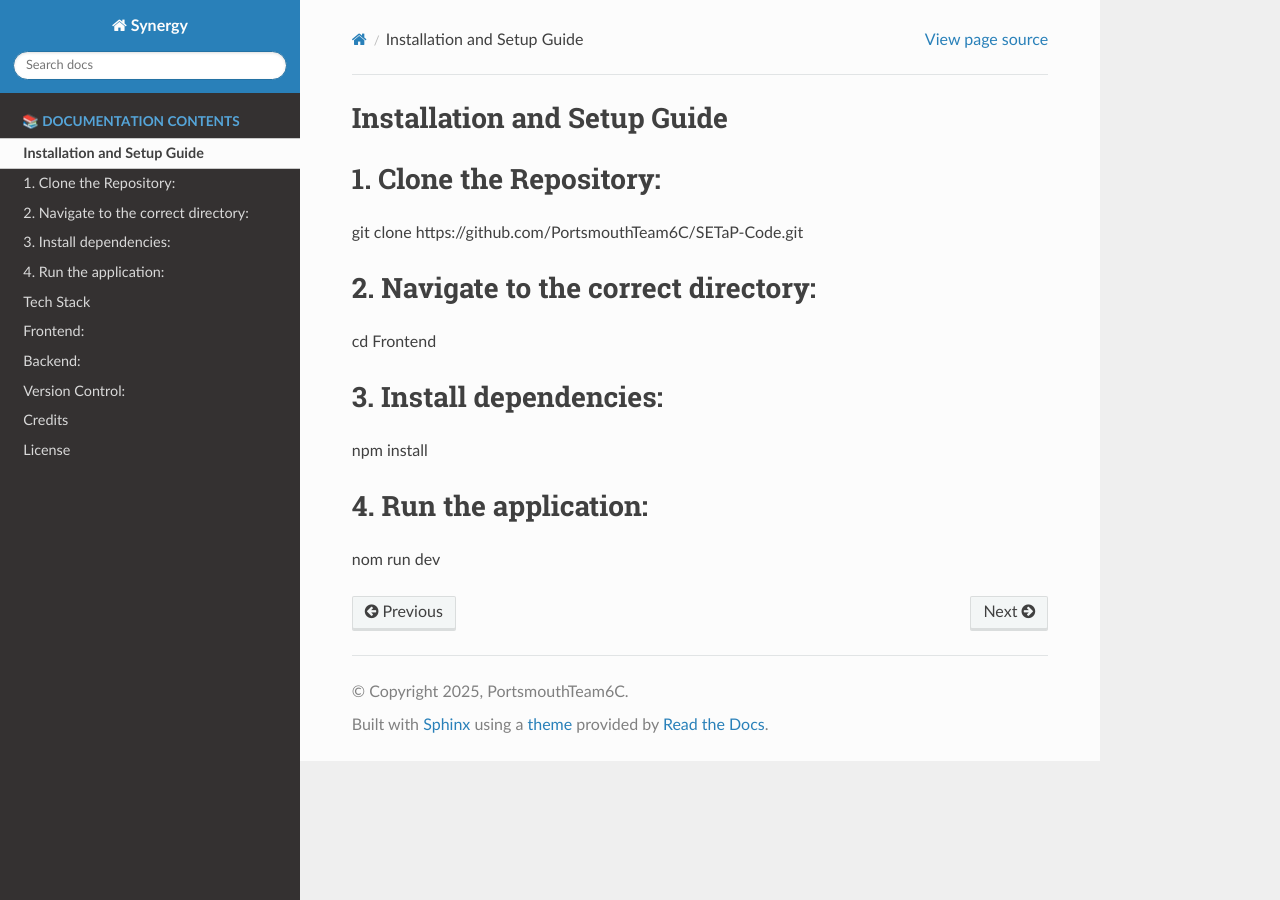
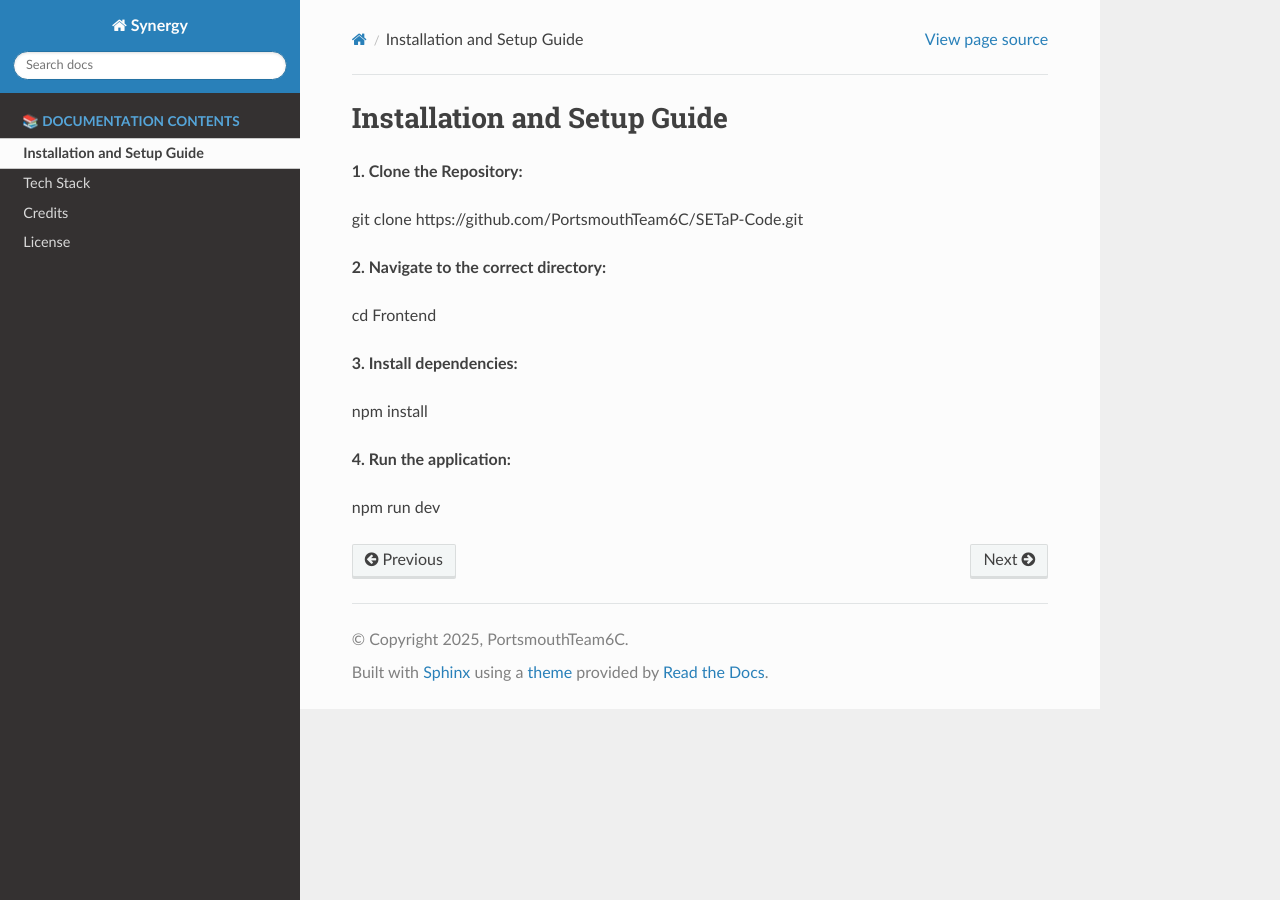
Before and after one commit to PortsmouthTeam6C/SETaP-Code, a Sphinx documentation site: the page built from docs/install.md, in a window 1280 px wide. Built offline with Sphinx 7.4.7 and the Read the Docs theme 3.1.0, drawn with Linux system fonts in a browser that asks for light colours.

Commit message:
changes to readthedocs

```diff
--- a/docs/install.md
+++ b/docs/install.md
@@ -1,17 +1,17 @@
 ## Installation and Setup Guide
 
-# 1. Clone the Repository:
+**1. Clone the Repository:**
 
 git clone https://github.com/PortsmouthTeam6C/SETaP-Code.git
 
-# 2. Navigate to the correct directory:
+**2. Navigate to the correct directory:**
 
 cd Frontend
 
-# 3. Install dependencies:
+**3. Install dependencies:**
 
 npm install
 
-# 4. Run the application:
+**4. Run the application:**
 
-nom run dev
+npm run dev
```
Also changed, not shown: docs/tech.md (+3 -3 lines).
